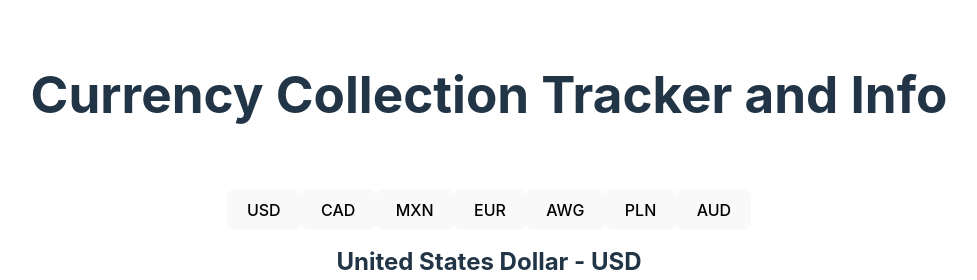
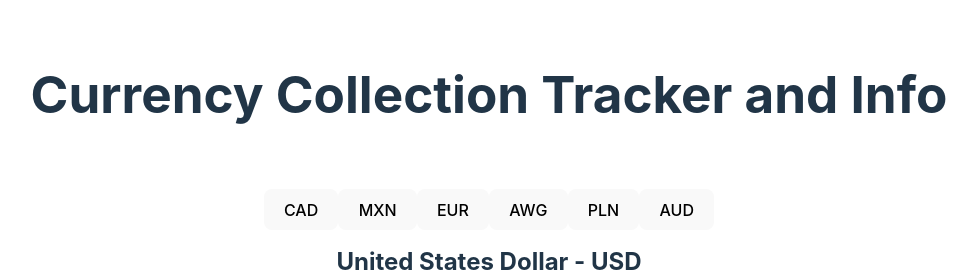
Before and after one commit to JohnJasonFisher/currencyinfo, a Svelte app: page / in a window 1280 px wide. Shown: the top 280 px of the page, without its empty margins (151-1128 px from the left). Built offline with nearby package versions, Linux system fonts and the light colour scheme.

Commit message:
Hides button for currently displayed currency

```diff
--- a/src/components/Home.svelte
+++ b/src/components/Home.svelte
@@ -4,10 +4,12 @@
 	import CurrencyData from '../data/currencyData.json'
 
 	export let currency
-	const pages = CurrencyData.currencies.map((currency) => ({
-		route: currency.symbol,
-		label: currency.symbol.toUpperCase(),
-	}))
+	const pages = CurrencyData.currencies
+		.filter((cur) => cur.symbol !== currency.symbol)
+		.map((cur) => ({
+			route: cur.symbol,
+			label: cur.symbol.toUpperCase(),
+		}))
 </script>
 
 <main>
```
